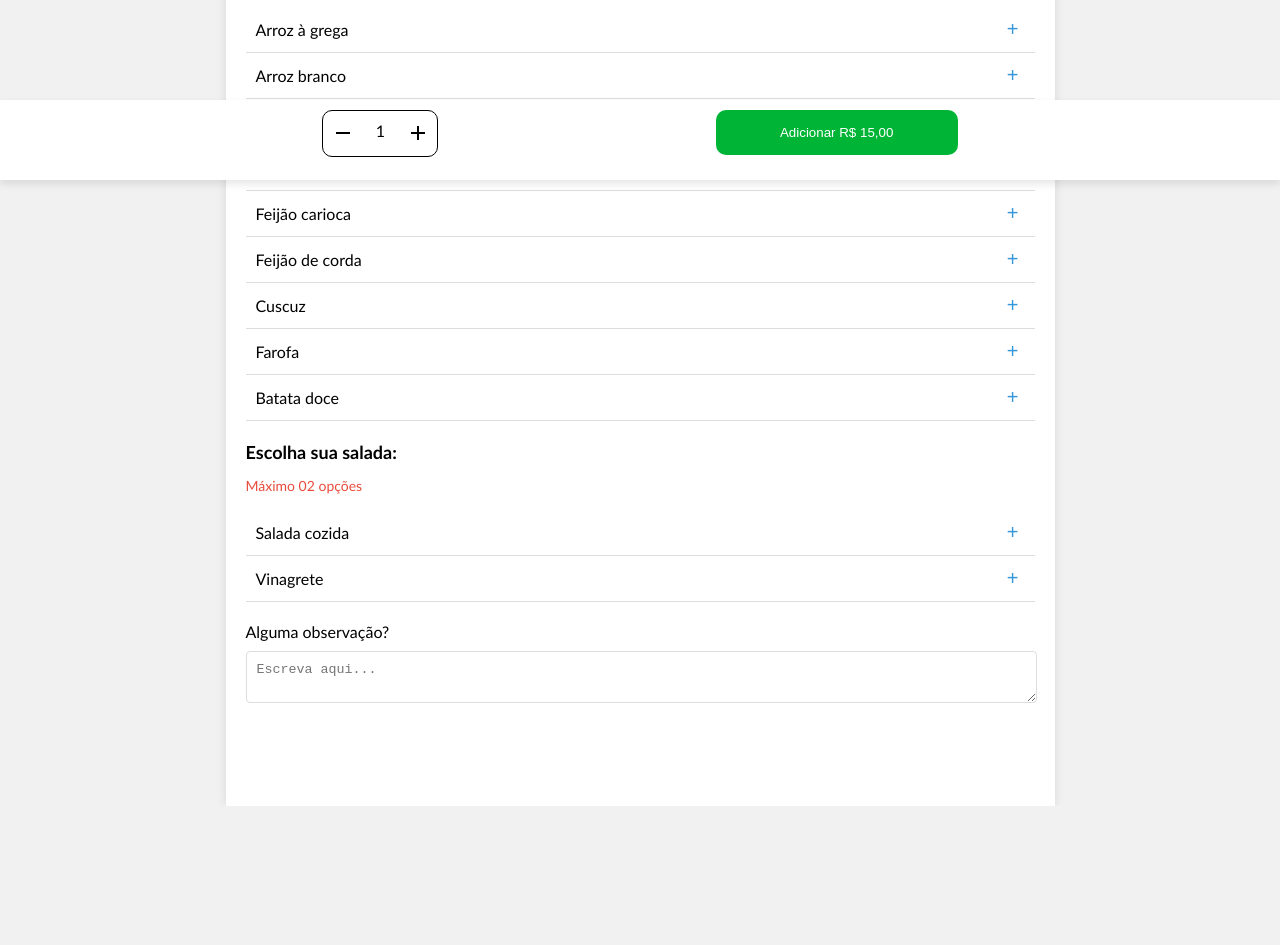
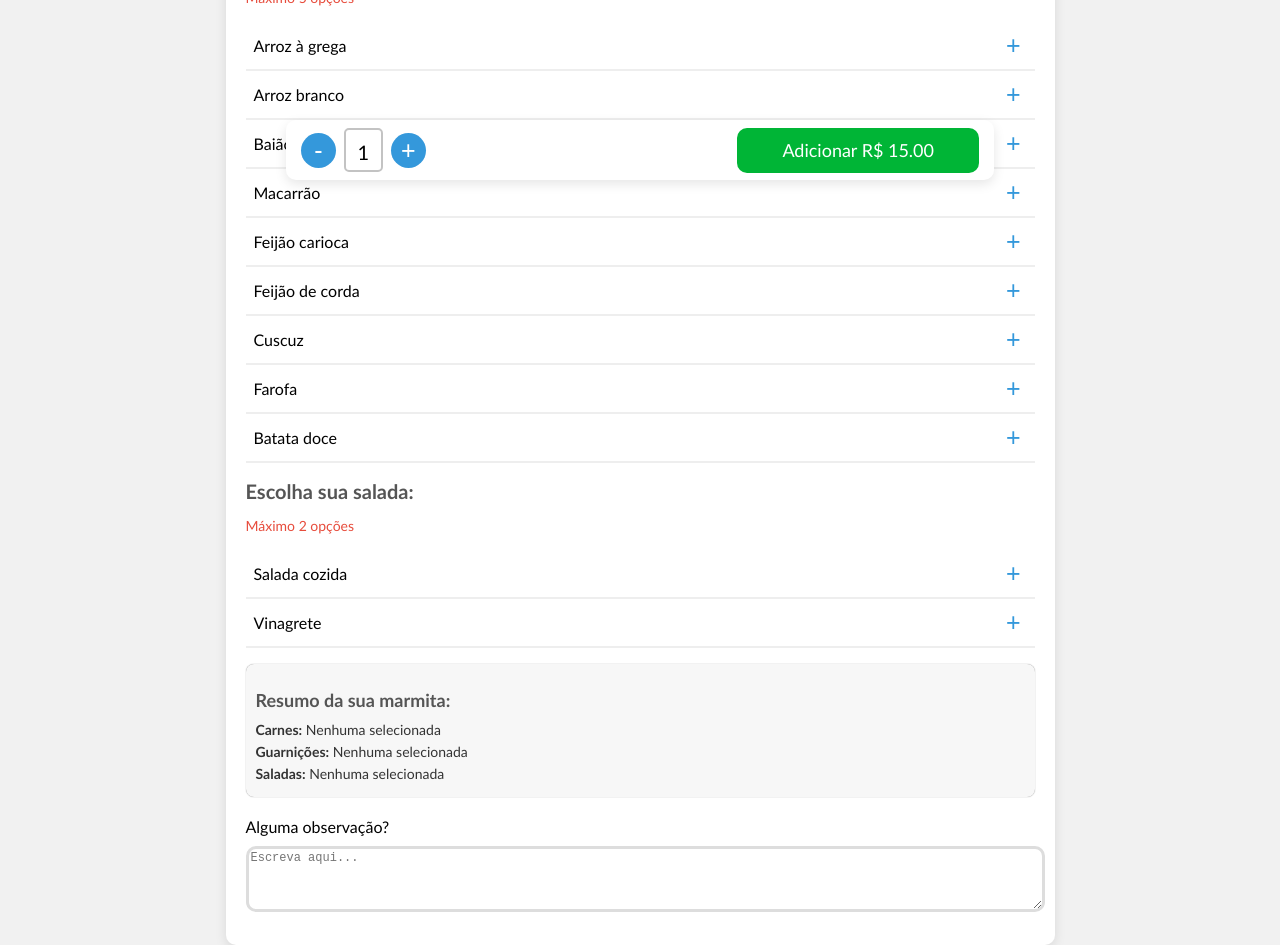
Before and after one commit to ItaloKaua1/DeliverySite, a React (Vite) app in the folder Front/: page /MonteSuaMarmita in a window 1280 px wide. Shown: the part 620-1565 px from the top of the page. Before the commit the page ends 1426 px from the top, so only its background shows below. Built offline with nearby package versions, Linux system fonts and the light colour scheme.

Commit message:
Criação da pasta API modificação da package.json - npm run back - rodar o backend - npm run all - rodar tanto o back quanto o front -> Alteração esteticas e fucionalidades na pasta Menu

```diff
--- a/Front/package.json
+++ b/Front/package.json
@@ -7,7 +7,9 @@
     "dev": "vite",
     "build": "vite build",
     "lint": "eslint . --ext js,jsx --report-unused-disable-directives --max-warnings 0",
-    "preview": "vite preview"
+    "preview": "vite preview",
+    "back": "json-server --watch teste.json --port 3001",
+    "all": "vite && json-server --watch teste.json --port 3001"
   },
   "dependencies": {
     "react": "^18.3.1",
--- /dev/null
+++ b/Front/src/api/config.js
@@ -0,0 +1 @@
+export const apiBaseUrl = 'http://localhost:3001';
--- /dev/null
+++ b/Front/src/api/menu.js
@@ -0,0 +1,21 @@
+import {apiBaseUrl} from './config';
+
+export const getMarmitas = async () => {
+    const response = await fetch(`${apiBaseUrl}/marmitas`);
+    return response.json();
+}
+
+export const getCombos = async () => {
+    const response = await fetch(`${apiBaseUrl}/combos`);
+    return response.json();
+}
+
+export const getSobremesas = async () => {
+    const response = await fetch(`${apiBaseUrl}/sobremesas`);
+    return response.json();
+}
+
+export const getBebidas = async () => {
+    const response = await fetch(`${apiBaseUrl}/bebidas`);
+    return response.json();
+}
--- a/Front/src/pages/MonteSuaMarmita/MontarMarmita.css
+++ b/Front/src/pages/MonteSuaMarmita/MontarMarmita.css
@@ -2,11 +2,10 @@
   margin: 0 auto;
   padding: 20px;
   width: 789px;
-  height: auto;
-  padding-bottom: 80px;
   background-color: #fff;
-  box-shadow: 0 0 10px rgba(0, 0, 0, 0.1);
-  font-family:'Gill Sans', 'Gill Sans MT', Calibri, 'Trebuchet MS', sans-serif;
+  box-shadow: 0 4px 12px rgba(0, 0, 0, 0.1);
+  font-family: 'Gill Sans', 'Gill Sans MT', Calibri, 'Trebuchet MS', sans-serif;
+  border-radius: 10px;
 }
 
 .logo-container {
@@ -20,18 +19,20 @@
 }
 
 h1 {
-  font-size: 24px;
+  font-size: 26px;
   text-align: center;
-  margin-bottom: 20px;
+  margin-bottom: 10px;
+  color: #333;
 }
 
 section {
-  margin-bottom: 20px;
+  margin-bottom: 10px;
 }
 
 h2 {
-  font-size: 18px;
+  font-size: 20px;
   margin-bottom: 10px;
+  color: #555;
 }
 
 .max-opcoes {
@@ -48,86 +49,129 @@ li {
   display: flex;
   justify-content: space-between;
   align-items: center;
-  padding: 10px;
-  border-bottom: 1px solid #ddd;
+  padding: 8px;
+  border-bottom: 2px solid #eee;
+  transition: background-color 0.2s ease-in-out;
 }
 
-.add-button {
+li:hover {
+  background-color: #f9f9f9;
+}
+
+.add-button, .remove-button {
   background-color: transparent;
   border: none;
   color: #3498db;
-  font-size: 20px;
+  font-size: 25px;
   cursor: pointer;
+  transition: color 0.2s ease-in-out;
+
+}
+
+.add-button:hover, .remove-button:hover {
+  color: #2980b9;
 }
 
 .observacoes {
   margin-top: 20px;
-  margin-right: 20px;
 }
 
-#observacaoCampo{
+#observacaoCampo {
   width: 100%;
-  padding: 10px;
-  border-radius: 4px;
-  border: 1px solid #ddd;
+  padding-bottom: 30px;
+  border-radius: 10px;
+  border: 3px solid #ddd;
   margin-top: 10px;
+  font-size: 12px;
+  transition: border-color 0.2s ease-in-out;
+}
+
+#observacaoCampo:focus {
+  border-color: #3498db;
+  outline: none;
 }
 
 .confirmContainer {
-  width: calc(100% - 40px);
-  height: 80px;
+  width: 53%;
+  height: 60px;
   display: flex;
   position: fixed;
   bottom: 0;
   left: 0;
   right: 0;
   margin: 0 auto;
-  background-color: rgb(255, 255, 255);
+  background-color: #fff;
   z-index: 1002;
-  padding: 0 20px;
-  justify-items: center;
-  justify-content: space-evenly;
-  box-shadow: 0 4px 8px rgba(0, 0, 0, 0.1);
+  padding: 0 15px;
+  align-items: center;
+  justify-content: space-between;
+  box-shadow: 0 4px 12px rgba(0, 0, 0, 0.1);
+  border-radius: 10px;
 }
 
-#contador{
-  background-color: rgb(255, 255, 255);
-  width: 114px;
-  height: 45px;
-  border-radius: 10px;
-  border: black solid 1px;
-  margin-left: 25px;
+.quantidade-container {
   display: flex;
-  justify-items: center;
-  justify-content: space-around;
-  margin-top: 10px;
+  align-items: center;
 }
 
-#less{
-  width: 14px;
-  height: 2px;
-  margin-top: 21px;
+.quantity-button {
+  background-color: #3498db;
+  border: none;
+  color: #fff;
+  width: 35px;
+  height: 35px;
+  border-radius: 50%;
+  font-size: 25px;
+  cursor: pointer;
+  display: flex;
+  align-items: center;
+  justify-content: center;
+  transition: background-color 0.2s ease-in-out;
 }
 
-#idContador{
-  margin-top: 10px;
+.quantity-button:hover {
+  background-color: #2980b9;
 }
 
-#plus{
-  width: 14px;
-  height: 14px;
-  margin-top: 15px;
+.quantity-input {
+  width: 15px;
+  height: 20px;
+  text-align: center;
+  border: 2px solid #c3c3c3;
+  padding: 10px;
+  border-radius: 5px;
+  margin: 0 8px;
+  font-size: 20px;
+  font-family: 'Gill Sans', 'Gill Sans MT', Calibri, 'Trebuchet MS', sans-serif;
 }
 
-#finalizarButton{
+#finalizarButton {
   background-color: #00B536;
   width: 242px;
-  position: relative;
   height: 45px;
   color: white;
   border-radius: 10px;
   border: 0;
   cursor: pointer;
-  margin-right: 25px;
-  margin-top: 10px;
+  font-size: 18px;
+  transition: background-color 0.3s ease-in-out;
+  font-family: 'Gill Sans', 'Gill Sans MT', Calibri, 'Trebuchet MS', sans-serif;
 }
+
+.resumo-marmita {
+  background-color: #f7f7f7;
+  padding: 10px;
+  border-radius: 8px;
+  box-shadow: 0 0 1px rgba(0, 0, 0, 0.5);
+  font-size: 14px;
+}
+
+.resumo-marmita h2 {
+  font-size: 18px;
+  margin-bottom: 10px;
+}
+
+.resumo-marmita p {
+  margin: 5px 0;
+  color: #333;
+}
--- a/Front/src/pages/MonteSuaMarmita/MontarMarmita.jsx
+++ b/Front/src/pages/MonteSuaMarmita/MontarMarmita.jsx
@@ -1,14 +1,114 @@
 import "./MontarMarmita.css";
+import React, { useState } from "react";
 
-import React, { useState, useContext } from "react";
-import { MontarContexto } from "./MontarContexto";
+const MAX_CARNES = 2;
+const MAX_GUARNICOES = 5;
+const MAX_SALADAS = 2;
+
+const EscolhaOpcao = ({
+  titulo,
+  opcoes,
+  maxOpcoes,
+  selecionadas,
+  setSelecionadas,
+}) => {
+  const handleAdicionar = (opcao) => {
+    if (selecionadas.length < maxOpcoes && !selecionadas.includes(opcao)) {
+      setSelecionadas([...selecionadas, opcao]);
+    }
+  };
+
+  const handleRemover = (opcao) => {
+    setSelecionadas(selecionadas.filter((item) => item !== opcao));
+  };
+
+  return (
+    <section className={`escolha-${titulo.toLowerCase()}`}>
+      <h2>Escolha sua {titulo}:</h2>
+      <p className="max-opcoes">Máximo {maxOpcoes} opções</p>
+      <ul>
+        {opcoes.map((opcao, index) => (
+          <li key={index}>
+            {opcao}
+            {!selecionadas.includes(opcao) ? (
+              <button
+                className="add-button"
+                onClick={() => handleAdicionar(opcao)}
+                aria-label={`Adicionar ${opcao}`}
+              >
+                +
+              </button>
+            ) : (
+              <button
+                className="remove-button"
+                onClick={() => handleRemover(opcao)}
+                aria-label={`Remover ${opcao}`}
+              >
+                -
+              </button>
+            )}
+          </li>
+        ))}
+      </ul>
+    </section>
+  );
+};
+
+const ResumoMarmita = ({
+  carnesEscolhidas,
+  guarnicoesEscolhidas,
+  saladasEscolhidas,
+}) => {
+  return (
+    <section className="resumo-marmita">
+      <h2>Resumo da sua marmita:</h2>
+      <p>
+        <strong>Carnes:</strong>{" "}
+        {carnesEscolhidas.length > 0
+          ? carnesEscolhidas.join(", ")
+          : "Nenhuma selecionada"}
+      </p>
+      <p>
+        <strong>Guarnições:</strong>{" "}
+        {guarnicoesEscolhidas.length > 0
+          ? guarnicoesEscolhidas.join(", ")
+          : "Nenhuma selecionada"}
+      </p>
+      <p>
+        <strong>Saladas:</strong>{" "}
+        {saladasEscolhidas.length > 0
+          ? saladasEscolhidas.join(", ")
+          : "Nenhuma selecionada"}
+      </p>
+    </section>
+  );
+};
 
 const MontarMarmita = () => {
-  const carnes = ["Bife acebolado", "Bife de fígado", "Frango ao molho", "Porco assado no forno", "Tilápia frita"];
-  const guarnicoes = ["Arroz à grega", "Arroz branco", "Baião", "Macarrão", "Feijão carioca", "Feijão de corda", "Cuscuz", "Farofa", "Batata doce"];
+  const carnes = [
+    "Bife acebolado",
+    "Bife de fígado",
+    "Frango ao molho",
+    "Porco assado no forno",
+    "Tilápia frita",
+  ];
+  const guarnicoes = [
+    "Arroz à grega",
+    "Arroz branco",
+    "Baião",
+    "Macarrão",
+    "Feijão carioca",
+    "Feijão de corda",
+    "Cuscuz",
+    "Farofa",
+    "Batata doce",
+  ];
   const saladas = ["Salada cozida", "Vinagrete"];
 
-  const [id, setId] = useState(1)
+  const [carnesEscolhidas, setCarnesEscolhidas] = useState([]);
+  const [guarnicoesEscolhidas, setGuarnicoesEscolhidas] = useState([]);
+  const [saladasEscolhidas, setSaladasEscolhidas] = useState([]);
+  const [quantidade, setQuantidade] = useState(1);
 
   return (
     <div className="container-marmita">
@@ -18,59 +118,65 @@ const MontarMarmita = () => {
 
       <h1>Monte sua marmita</h1>
 
-      <section className="escolha-carnes">
-        <h2>Escolha sua carne:</h2>
-        <p className="max-opcoes">Máximo 02 opções</p>
-        <ul>
-          {carnes.map((carne, index) => (
-            <li key={index}>
-              {carne}
-              <button className="add-button">+</button>
-            </li>
-          ))}
-        </ul>
-      </section>
+      <EscolhaOpcao
+        titulo="carne"
+        opcoes={carnes}
+        maxOpcoes={MAX_CARNES}
+        selecionadas={carnesEscolhidas}
+        setSelecionadas={setCarnesEscolhidas}
+      />
+      <EscolhaOpcao
+        titulo="guarnição"
+        opcoes={guarnicoes}
+        maxOpcoes={MAX_GUARNICOES}
+        selecionadas={guarnicoesEscolhidas}
+        setSelecionadas={setGuarnicoesEscolhidas}
+      />
+      <EscolhaOpcao
+        titulo="salada"
+        opcoes={saladas}
+        maxOpcoes={MAX_SALADAS}
+        selecionadas={saladasEscolhidas}
+        setSelecionadas={setSaladasEscolhidas}
+      />
 
-      <section className="escolha-guarnicoes">
-        <h2>Escolha suas guarnições:</h2>
-        <p className="max-opcoes">Máximo 05 opções</p>
-        <ul>
-          {guarnicoes.map((guarnicao, index) => (
-            <li key={index}>
-              {guarnicao}
-              <button className="add-button">+</button>
-            </li>
-          ))}
-        </ul>
-      </section>
-
-      <section className="escolha-saladas">
-        <h2>Escolha sua salada:</h2>
-        <p className="max-opcoes">Máximo 02 opções</p>
-        <ul>
-          {saladas.map((salada, index) => (
-            <li key={index}>
-              {salada}
-              <button className="add-button">+</button>
-            </li>
-          ))}
-        </ul>
-      </section>
+      <ResumoMarmita
+        carnesEscolhidas={carnesEscolhidas}
+        guarnicoesEscolhidas={guarnicoesEscolhidas}
+        saladasEscolhidas={saladasEscolhidas}
+      />
 
       <section className="observacoes">
-        <label htmlFor="observacao">Alguma observação?</label>
-        <textarea id="observacaoCampo" placeholder="Escreva aqui..."></textarea>
+        <label htmlFor="observacaoCampo">Alguma observação?</label>
+        <textarea
+          id="observacaoCampo"
+          placeholder="Escreva aqui..."
+          aria-label="Campo de observações"
+        ></textarea>
       </section>
 
       <section className="confirmContainer">
-          <div id="contador">
-            <img src="/Less.png" alt="less" id="less" onClick={() => setId(id > 0 ? id - 1 : 0)} />
-            <span id="idContador">{id}</span>
-            <img src="/Plus.png" alt="plus" id="plus" onClick={() => {setId(id + 1)}}/>
-          </div>
-          <button id="finalizarButton">Adicionar R$ 15,00</button>
+        <div className="quantidade-container">
+          <button
+            className="quantity-button"
+            onClick={() => setQuantidade(quantidade > 1 ? quantidade - 1 : 1)}
+            aria-label="Diminuir quantidade"
+          >
+            -
+          </button>
+          <span className="quantity-input">{quantidade}</span>
+          <button
+            className="quantity-button"
+            onClick={() => setQuantidade(quantidade + 1)}
+            aria-label="Aumentar quantidade"
+          >
+            +
+          </button>
+        </div>
+        <button id="finalizarButton">
+          Adicionar R$ {(quantidade * 15).toFixed(2)}
+        </button>
       </section>
-
     </div>
   );
 };
```
Also changed, not shown: Front/src/components/Menu/Menu.jsx (+46 -43 lines).
